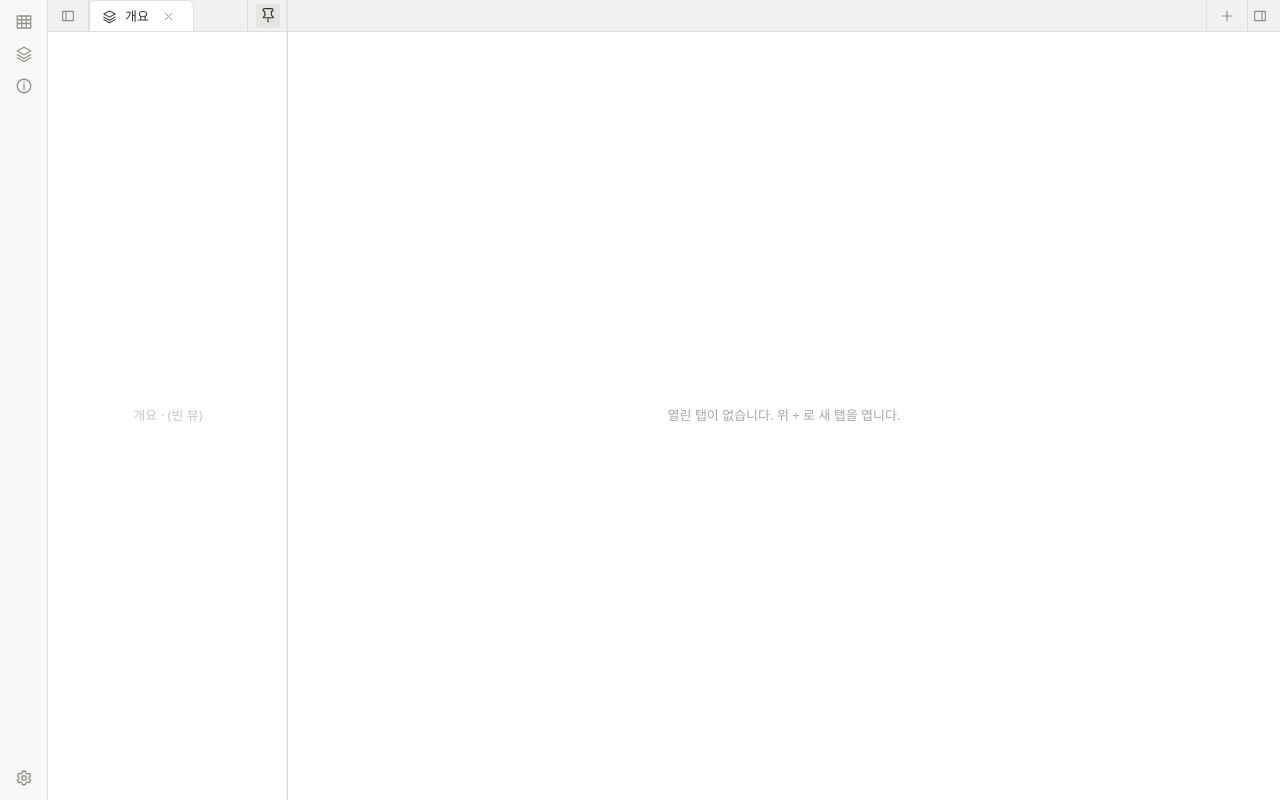
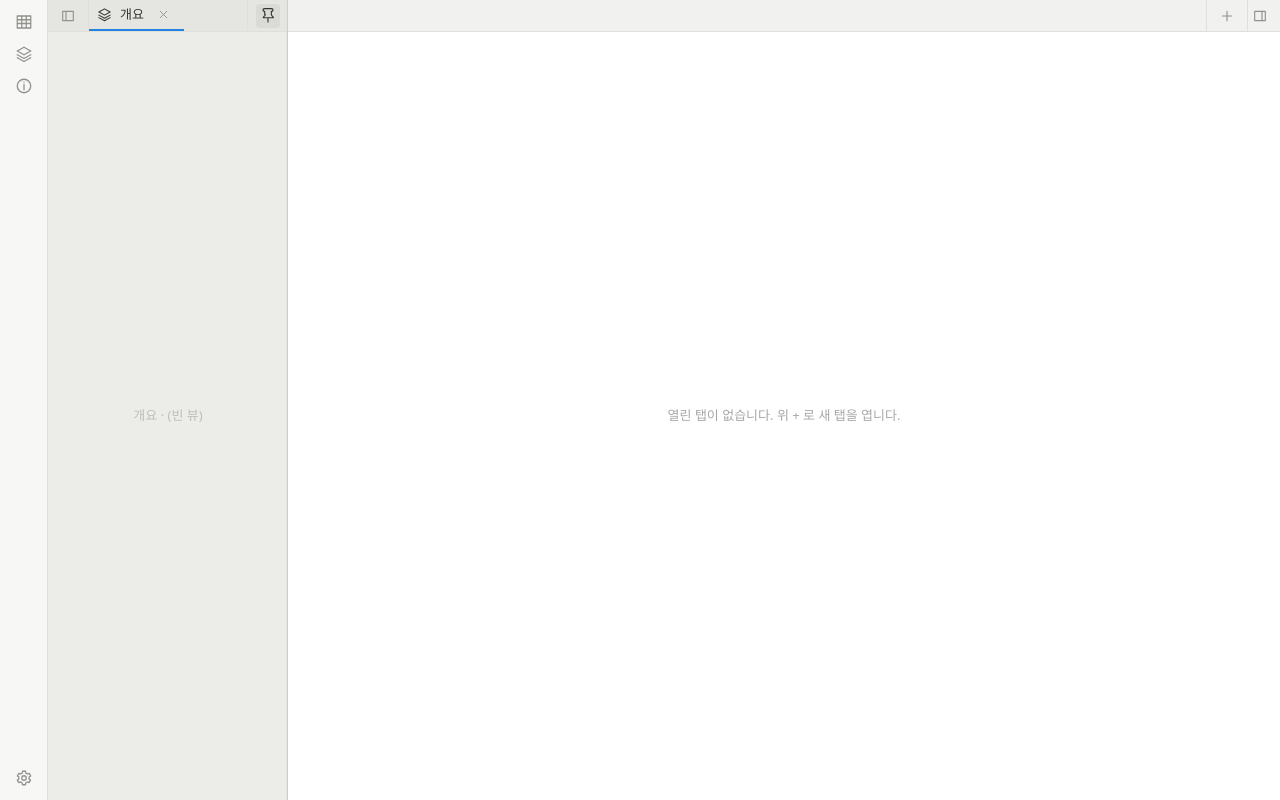
Before and after one commit to 2026-gne-dev-task-force-team/school-shiftgrid-scheduler, a React (Vite) app: page / in a window 1280 px wide. Both pictures are taken after a click on the button 1261 px from the left and 15 px from the top of the page. Built offline with nearby package versions, Linux system fonts and the light colour scheme.

Commit message:
① 사이드바를 사이드답게 — side·side2·edge 토큰으로 에디터보다 한 단 어둡게·납작한 sidetab 탭
Co-Authored-By: Claude Fable 5.1 <noreply@anthropic.com>

```diff
--- a/src/pane-ui-system/primitives/Row.tsx
+++ b/src/pane-ui-system/primitives/Row.tsx
@@ -41,16 +41,30 @@ export function Row({
      *    아래 1px 선을 제 자리에서 **덮어**(−mb-px) 탭이 몸통과 이어져 보인다.
      *    비활성 탭은 바탕 없이 글자만 · 호버 때만 살짝 밝아진다.
      *    ⛔ 활성 표시를 옅은 회색으로만 두지 말 것 — 탭이 서로 붙어 보인다.
+     *
+     * 🔴 'sidetab' 은 「사이드바 탭 한 칸」이다 — 가운데 탭과 달라야 한다(판 A, 쥔님 2026-11-01:
+     *    *"사이드 패널은 사이드 패널답게 뭔가 조금 다르게"*). 카드처럼 떠오르지 않고 **납작하다**:
+     *    활성은 바탕 없이 글자색만 진하게(text-text) + 아래 2px 강조선(border-b-accent),
+     *    비활성은 글자만(투명 밑선으로 자리만 지켜 높이가 안 흔들린다). 그래서 「사이드인지 분할인지」가 갈린다.
      */
-    variant?: 'list' | 'tab';
+    variant?: 'list' | 'tab' | 'sidetab';
     /** 탭 전용 — 오른쪽 세로 구분선. 🔴 비활성끼리만 그린다(활성 옆에는 안 그린다 — Tabs 가 판정) */
     sep?: boolean;
     title?: string;
     className?: string;
 }) {
     const isTab = variant === 'tab';
+    const isSideTab = variant === 'sidetab';
+    // 🔴 사이드탭: 납작하다 — 활성은 글자만 진하게 + 아래 2px 강조선(border-b-accent), 비활성은 투명 밑선으로
+    //    자리만 지킨다(활성↔비활성 전환에 높이가 안 흔들린다). 세로 구분선은 비활성끼리만.
+    //    ⛔ border 색은 side-별로 준다 — border-transparent/border-line 을 통째로 겹치면 밑선 색이 서로 덮인다.
+    const sideTabCls = active
+        ? 'h-full px-2 text-text border-b-2 border-b-accent'
+        : `h-full px-2 text-muted hover:text-text border-b-2 border-b-transparent ${sep ? 'border-r border-r-line' : ''}`;
     // 활성 탭: 위 모서리만 둥글게 + 좌우·위 1px 선, 아래 선은 −mb-px 로 몸통에 먹인다(옵시디언 이음새)
-    const tabCls = isTab
+    const tabCls = isSideTab
+        ? sideTabCls
+        : isTab
         ? (active
             ? 'relative z-10 h-full px-3 rounded-t-md bg-bg text-text border border-line border-b-0 -mb-px'
             : `h-full px-3 text-muted hover:text-text hover:bg-text/[0.05] ${sep ? 'border-r border-line' : ''}`)
--- a/src/pane-ui-system/shell/EditorArea.tsx
+++ b/src/pane-ui-system/shell/EditorArea.tsx
@@ -36,13 +36,16 @@ function useElementSize() {
     return [ref, size] as const;
 }
 
-export function EditorArea({ leaf }: { leaf: Leaf | null }) {
+export function EditorArea({ leaf, sidebar = false }: { leaf: Leaf | null; sidebar?: boolean }) {
     const [ref, size] = useElementSize();
     usePaneSettings();   // 뷰 덮어쓰기가 바뀌면 접힘 기준이 바뀐다 → 다시 그린다
 
+    // 🔴 사이드바 몸통은 bg-side(에디터 bg 보다 한 단 어둡다) — 가운데(bg-bg)와 갈려야 「사이드답게」 보인다(판 A).
+    const surface = sidebar ? 'bg-side' : 'bg-bg';
+
     if (!leaf) {
         return (
-            <div className="flex-1 min-h-0 grid place-items-center bg-bg overflow-hidden px-8 py-6 text-center">
+            <div className={`flex-1 min-h-0 grid place-items-center ${surface} overflow-hidden px-8 py-6 text-center`}>
                 <p className="max-w-[18rem] text-[13px] text-muted/80 select-none leading-relaxed text-balance">열린 탭이 없습니다. 위 + 로 새 탭을 엽니다.</p>
             </div>
         );
@@ -50,7 +53,7 @@ export function EditorArea({ leaf }: { leaf: Leaf | null }) {
     const def = getView(leaf.viewId);
     if (!def) {
         return (
-            <div className="flex-1 min-h-0 grid place-items-center bg-bg overflow-hidden px-6 text-center">
+            <div className={`flex-1 min-h-0 grid place-items-center ${surface} overflow-hidden px-6 text-center`}>
                 <p className="text-2xl font-light text-muted/50 select-none truncate max-w-full">{leaf.title}</p>
             </div>
         );
@@ -62,7 +65,7 @@ export function EditorArea({ leaf }: { leaf: Leaf | null }) {
     const overflow = layout.squeeze === 'scroll' ? 'overflow-auto' : 'overflow-hidden';
     // 🔴 뷰 본문은 글자 선택이 돼야 한다(select-text) — 창틀 크롬만 드래그·선택을 막는다(항목 9 예외)
     return (
-        <div ref={ref} className={`flex-1 min-h-0 ${overflow} bg-bg select-text`}>
+        <div ref={ref} className={`flex-1 min-h-0 ${overflow} ${surface} select-text`}>
             <Body leaf={leaf} width={size.width} height={size.height} collapsed={collapsed} />
         </div>
     );
--- a/src/pane-ui-system/shell/EmptyArea.tsx
+++ b/src/pane-ui-system/shell/EmptyArea.tsx
@@ -44,7 +44,7 @@ export function EmptyArea({
     return (
         <div className="flex-1 min-w-0 min-h-0 flex flex-col">
             {chrome && (
-                <div className="shrink-0 flex items-center gap-1 h-topbar px-pad border-b border-line bg-panel2">
+                <div className="shrink-0 flex items-center gap-1 h-topbar px-pad border-b border-line bg-side2">
                     {isLeft && collapseBtn}
                     <div className="flex-1" />
                     <IconButton
@@ -57,7 +57,7 @@ export function EmptyArea({
                 </div>
             )}
             {/* 🔴 data-empty-area — 드롭이 여기로 떨어지면 그 자리(left/right) 이름으로 moveLeaf(resolveDropAt) */}
-            <div className="flex-1 min-h-0 grid place-items-center bg-bg px-8 py-6 text-center" data-empty-area={chrome?.side} {...trigger}>
+            <div className="flex-1 min-h-0 grid place-items-center bg-side px-8 py-6 text-center" data-empty-area={chrome?.side} {...trigger}>
                 {/* 🔴 상자 배경 없이 글자만 · 좁아도 자연스럽게 줄바꿈(max-w + text-balance) · 세로 가운데(항목 3) */}
                 <p className="max-w-[15rem] text-[13px] text-muted/80 select-none leading-relaxed text-balance">
                     비어 있습니다. 여기로 끌어오거나 메뉴로 보내세요.
--- a/src/pane-ui-system/shell/SidePanel.tsx
+++ b/src/pane-ui-system/shell/SidePanel.tsx
@@ -154,7 +154,7 @@ export function SidePanel({ side, open, pinned, width, minWidth, maxWidth, narro
                         aria-label="사이드바 접기"
                     />
                     <div
-                        className={`relative h-full bg-panel flex flex-col shadow-lg ${isLeft ? 'border-r' : 'border-l'} border-line ${smooth ? 'pane-strans' : ''}`}
+                        className={`relative h-full bg-side flex flex-col shadow-lg ${isLeft ? 'border-r' : 'border-l'} border-edge ${smooth ? 'pane-strans' : ''}`}
                         style={panelStyle}
                         // 열려 있을 때만 바깥으로 끌어 닫기 — 세로 스크롤은 그대로(touch-action: pan-y)
                         onPointerDown={open ? onSwipeDown(false) : undefined}
@@ -188,7 +188,7 @@ export function SidePanel({ side, open, pinned, width, minWidth, maxWidth, narro
                     aria-label="사이드바 접기"
                 />
                 <div
-                    className={`relative h-full bg-panel flex flex-col shadow-lg ${isLeft ? 'border-r' : 'border-l'} border-line ${panelAnim}`}
+                    className={`relative h-full bg-side flex flex-col shadow-lg ${isLeft ? 'border-r' : 'border-l'} border-edge ${panelAnim}`}
                     style={{ width: w }}
                 >
                     <div className="flex-1 min-h-0 overflow-auto flex flex-col">{children}</div>
@@ -203,8 +203,8 @@ export function SidePanel({ side, open, pinned, width, minWidth, maxWidth, narro
     // ⭐ 안쪽 내용은 접히는 동안 고정 폭(width)을 지키며 overflow-hidden 으로 미끄러져 나간다(글자가 안 찌그러진다).
     return (
         <aside
-            className={`relative shrink-0 bg-panel flex flex-col overflow-hidden pane-wtrans
-                ${open ? (isLeft ? 'border-r border-line' : 'border-l border-line') : ''}`}
+            className={`relative shrink-0 bg-side flex flex-col overflow-hidden pane-wtrans
+                ${open ? (isLeft ? 'border-r border-edge' : 'border-l border-edge') : ''}`}
             style={{ width: open ? width : 0 }}
             aria-hidden={!open}
         >
--- a/src/pane-ui-system/shell/Tabs.tsx
+++ b/src/pane-ui-system/shell/Tabs.tsx
@@ -24,6 +24,7 @@ export function Tabs({
     tabsId, tabs, activeId, onSelect, onClose,
     leading, trailing, actions,
     interaction, onKeyMove,
+    sidebar = false,
 }: {
     /** 이 탭 줄(tabs 노드)의 id — data-tabbar 로 심어, 드래그·우클릭 위임이 어느 묶음인지 더듬는다 */
     tabsId: string;
@@ -44,6 +45,12 @@ export function Tabs({
     interaction?: DragBind;
     /** 키보드 Alt+←/→ 로 그 탭을 한 칸 옮기기 — 접근성 대안(W6 ④) */
     onKeyMove?: (leafId: string, delta: -1 | 1) => void;
+    /**
+     * 🔴 사이드바 탭 줄인가(판 A, 2026-11-01) — 켜지면 「사이드바답게」 다르게 그린다:
+     *   탭 줄 바탕 bg-side2 · 탭은 sidetab(납작·강조 밑선) · 좁은 사이드바에 맞게 칸을 더 좁힌다.
+     *   ⛔ 창틀은 「사이드바」가 무슨 뜻인지는 모른다 — 셸(WorkspaceView)이 area 로 판정해 넘긴다.
+     */
+    sidebar?: boolean;
 }) {
     // 🔴 넘쳐서 스크롤되는 탭 줄에서 활성 탭을 늘 보이게 끌어온다(항목 11 — 새 탭/전환이 화면 밖으로 가지 않게)
     const scrollRef = useRef<HTMLDivElement>(null);
@@ -59,7 +66,8 @@ export function Tabs({
         //    ⛔ 탭 줄을 에디터와 같은 색으로 두지 말 것 — 탭이 서로 붙어 보인다(쥔님 지적 2026-10-31).
         // 🔴 items-stretch — 탭이 줄 높이를 꽉 채워야 활성 탭이 몸통까지 이어진다(아래 선을 덮는다).
         //    고정 묶음(leading/actions/trailing)은 제 폭을 지키며(shrink-0) 세로 가운데로 — ⛔ 넘쳐도 안 줄어든다(항목 11).
-        <div className="shrink-0 flex items-stretch h-topbar border-b border-line bg-panel2">
+        // 🔴 사이드바 탭 줄은 bg-side2(한 단 더 어둡다) — 가운데(bg-panel2)와 바탕부터 다르다(판 A).
+        <div className={`shrink-0 flex items-stretch h-topbar border-b border-line ${sidebar ? 'bg-side2' : 'bg-panel2'}`}>
             {leading && <div className="flex items-center shrink-0 border-r border-line">{leading}</div>}
 
             {/* ⛔ 탭 사이 간격을 두지 않는다 — 구분은 간격이 아니라 1px 선이 한다(Row variant='tab') */}
@@ -94,8 +102,9 @@ export function Tabs({
                             sep={sep}
                             onClick={() => onSelect(t.id)}
                             title={t.title}
-                            className="min-w-[96px] max-w-[200px] shrink-0"
-                            variant="tab"
+                            // 사이드바 탭은 더 좁다(아이콘 + 짧은 글자) · 가운데 탭은 넉넉한 고정 폭
+                            className={sidebar ? 'min-w-0 max-w-[160px] shrink' : 'min-w-[96px] max-w-[200px] shrink-0'}
+                            variant={sidebar ? 'sidetab' : 'tab'}
                             revealOnHover
                             end={
                                 <IconButton
--- a/src/pane-ui-system/shell/WorkspaceView.tsx
+++ b/src/pane-ui-system/shell/WorkspaceView.tsx
@@ -116,6 +116,8 @@ export function WorkspaceView({
 }) {
     const [menu, setMenu] = useState<{ x: number; y: number; items: MenuEntry[] } | null>(null);
     const close = useCallback(() => setMenu(null), []);
+    // 🔴 사이드바인가(판 A) — 가운데가 아니면 사이드바답게 그린다(탭 줄·몸통 바탕을 한 단 어둡게).
+    const sidebar = area !== 'center';
 
     const openTab = useCallback((lf: Leaf, tabsId: string, x: number, y: number) => {
         const leafId = lf.id;
@@ -189,7 +191,7 @@ export function WorkspaceView({
         const rootTabsId = firstTabs(node)?.id ?? null;
         return (
             <div className="flex-1 min-w-0 min-h-0 flex flex-col">
-                <div className="shrink-0 flex items-center gap-1 h-topbar border-b border-line bg-panel2 px-pad">
+                <div className={`shrink-0 flex items-center gap-1 h-topbar border-b border-line px-pad ${sidebar ? 'bg-side2' : 'bg-panel2'}`}>
                     <span className="flex-1 min-w-0 truncate text-[13px] text-text select-none">{activeLeaf?.title ?? ''}</span>
                     {activeLeaf && rootTabsId && (
                         <IconButton
@@ -200,7 +202,7 @@ export function WorkspaceView({
                         />
                     )}
                 </div>
-                <EditorArea leaf={activeLeaf} />
+                <EditorArea leaf={activeLeaf} sidebar={sidebar} />
                 {menuEl}
             </div>
         );
@@ -216,7 +218,7 @@ export function WorkspaceView({
     return (
         // 🔴 data-area — 드롭이 빈 칸으로 떨어질 때 「어느 자리인가」를 더듬는 기준(resolveDropAt)
         <div className="flex-1 min-w-0 min-h-0 flex flex-col" data-area={area}>
-            <NodeView node={node} handlers={handlers} tabButtons={tabButtons} rootChrome={rootChrome} rootId={rootId} edges={edges} interaction={bind} />
+            <NodeView node={node} handlers={handlers} tabButtons={tabButtons} rootChrome={rootChrome} rootId={rootId} edges={edges} interaction={bind} sidebar={sidebar} />
             {menuEl}
             {drag && <DropZones drag={drag} />}
         </div>
@@ -224,7 +226,7 @@ export function WorkspaceView({
 }
 
 function NodeView({
-    node, handlers, tabButtons, rootChrome, rootId, edges, interaction,
+    node, handlers, tabButtons, rootChrome, rootId, edges, interaction, sidebar = false,
 }: {
     node: Node;
     handlers: WorkspaceHandlers;
@@ -234,10 +236,12 @@ function NodeView({
     edges?: Edges;
     /** 탭 드래그·우클릭 한 벌 — 모든 탭 줄에 같은 핸들러를 얹는다(위임, data-row-id 로 가른다) */
     interaction?: DragBind;
+    /** 사이드바 자리인가(판 A) — 탭 줄·몸통 바탕을 한 단 어둡게 */
+    sidebar?: boolean;
 }) {
     if (node.kind === 'leaf') {
         // 불변식상 맨몸 leaf 는 안 오지만, 방어적으로 그린다
-        return <EditorArea leaf={node} />;
+        return <EditorArea leaf={node} sidebar={sidebar} />;
     }
     if (node.kind === 'tabs') {
         const activeLeaf = node.children.find((c) => c.id === node.activeId) ?? null;
@@ -304,15 +308,16 @@ function NodeView({
                     actions={actions}
                     interaction={interaction}
                     onKeyMove={handlers.onReorderTab}
+                    sidebar={sidebar}
                 />
                 {/* 🔴 data-pane-body — 가장자리 4방·가운데 존은 이 몸통 사각형으로 판정한다(탭 줄 말고 몸통) */}
                 <div className="flex-1 min-h-0 flex flex-col" data-pane-body>
-                    <EditorArea leaf={activeLeaf} />
+                    <EditorArea leaf={activeLeaf} sidebar={sidebar} />
                 </div>
             </div>
         );
     }
-    return <SplitView node={node} handlers={handlers} tabButtons={tabButtons} rootChrome={rootChrome} rootId={rootId} edges={edges} interaction={interaction} />;
+    return <SplitView node={node} handlers={handlers} tabButtons={tabButtons} rootChrome={rootChrome} rootId={rootId} edges={edges} interaction={interaction} sidebar={sidebar} />;
 }
 
 /** 한 노드의 「유효 최소폭」(px) — 활성 뷰의 minWidth(설정 덮어쓰기 포함). split 은 1차로 0(비율 하한만) */
@@ -326,7 +331,7 @@ function nodeMinWidth(node: Node): number {
 }
 
 function SplitView({
-    node, handlers, tabButtons, rootChrome, rootId, edges, interaction,
+    node, handlers, tabButtons, rootChrome, rootId, edges, interaction, sidebar = false,
 }: {
     node: Extract<Node, { kind: 'split' }>;
     handlers: WorkspaceHandlers;
@@ -335,6 +340,7 @@ function SplitView({
     rootId: string | null;
     edges?: Edges;
     interaction?: DragBind;
+    sidebar?: boolean;
 }) {
     const ref = useRef<HTMLDivElement>(null);
     const isRow = node.dir === 'row';
@@ -348,7 +354,7 @@ function SplitView({
                         className="flex min-w-0 min-h-0 overflow-hidden"
                         style={{ flexBasis: `${(node.sizes[i] ?? 0) * 100}%`, flexGrow: 0, flexShrink: 1 }}
                     >
-                        <NodeView node={child} handlers={handlers} tabButtons={tabButtons} rootChrome={rootChrome} rootId={rootId} edges={edges} interaction={interaction} />
+                        <NodeView node={child} handlers={handlers} tabButtons={tabButtons} rootChrome={rootChrome} rootId={rootId} edges={edges} interaction={interaction} sidebar={sidebar} />
                     </div>
                     {i < node.children.length - 1 && (
                         <SplitHandle
--- a/tailwind.config.js
+++ b/tailwind.config.js
@@ -24,6 +24,10 @@ export default {
         ok: v('ok'),
         bad: v('bad'),
         warn: v('warn'),
+        // 사이드바 전용(판 A) — 에디터보다 한 단 어두운 바탕·탭 줄·경계선
+        side: v('side'),
+        side2: v('side2'),
+        edge: v('edge'),
       },
       fontFamily: {
         sys: ['system-ui', '"Apple SD Gothic Neo"', '"Malgun Gothic"', 'sans-serif'],
@@ -36,6 +40,8 @@ export default {
         row: 'var(--s-row)',
         btn: 'var(--s-btn)',
         railbtn: 'var(--s-railbtn)',
+        titlebar: 'var(--s-titlebar)',
+        statusbar: 'var(--s-statusbar)',
       },
       width: { btn: 'var(--s-btn)', rail: 'var(--s-rail)', railbtn: 'var(--s-railbtn)' },
       spacing: { pad: 'var(--s-pad)' },
```
Also changed, not shown: src/index.css (+14 -0 lines), src/pane-ui-system/theme/tokens.ts (+14 -1 lines).
